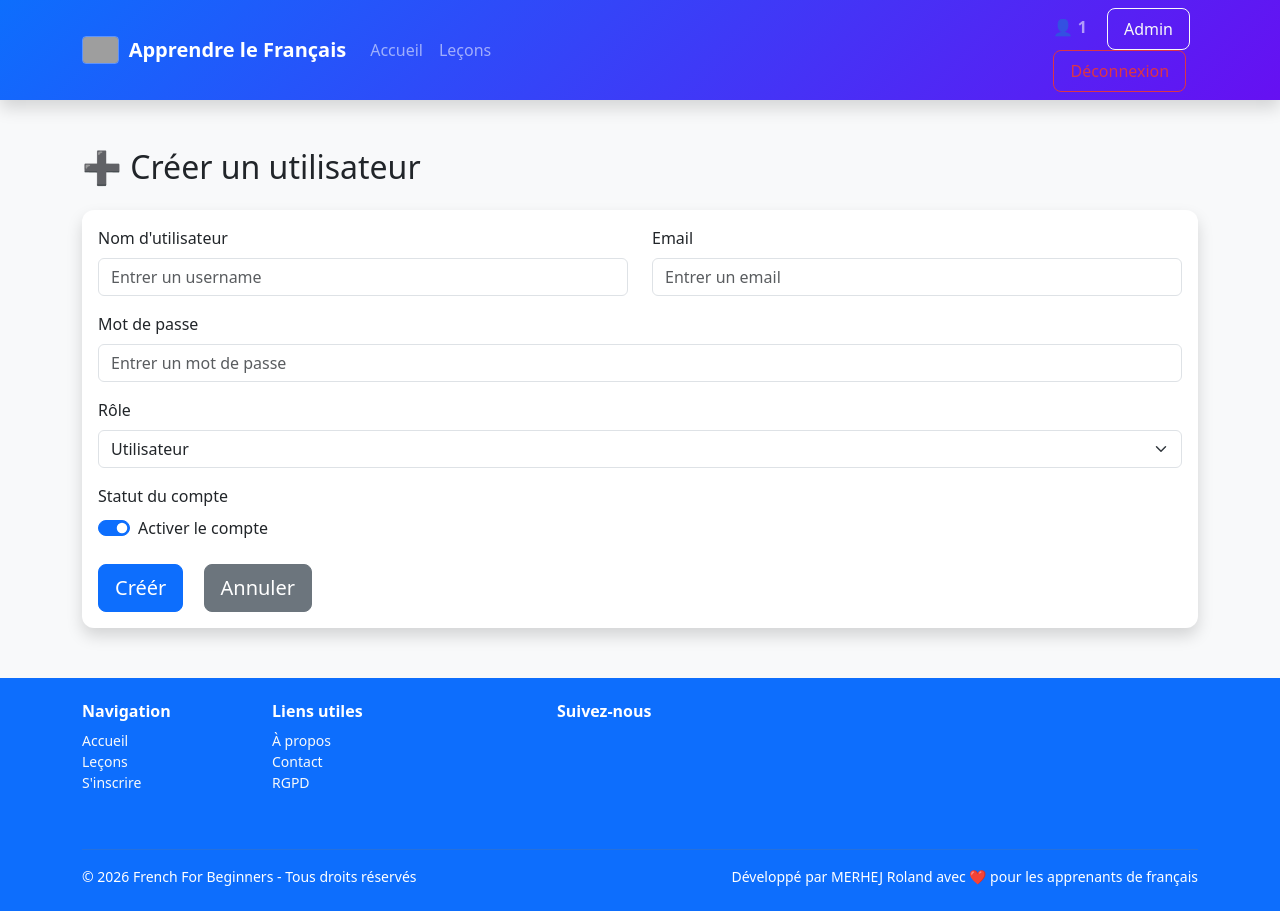
After one commit to Rmerhej/french-for-beginners, a Spring Boot app: page /admin/user/new in a window 1280 px wide. The commit adds this page. Run offline with Spring Boot 4, Linux system fonts and the light colour scheme; a user stored in the database is signed in; some of the project's set-up classes (security, data sources, template engines, error pages and the like) are left out, and stand-ins take their place; some libraries are stand-ins or nearby versions; grey boxes are pictures that could not be loaded.

Commit message:
ajout du fichier new-user-form pour ajouter des users (admin) et modification de AdminController(ajout method saveDsBase et fichier users-list modif

```diff
--- a/src/main/java/com/apprendrefr/controller/AdminController.java
+++ b/src/main/java/com/apprendrefr/controller/AdminController.java
@@ -98,6 +98,18 @@ private VocabularyService vocabularyService;
         userService.deleteById(id);
         return "redirect:/admin/users";
     }
+    @GetMapping("/user/new")
+    public String createForm(Model model) {
+        model.addAttribute("user", new User());
+        return "admin/new-user-form";
+    }
+    /// /////////////////////////////
+    @PostMapping("/users/save")
+    public String saveDsBase(@ModelAttribute User user) {
+        userService.save(user);
+        return "redirect:/admin/users";
+    }
+
     // Gestion avancée utilisateurs
     @GetMapping("/users/edit/{id}")
     public String editUserForm(@PathVariable Long id, Model model) {
--- a/src/main/resources/templates/admin/dashboard.html
+++ b/src/main/resources/templates/admin/dashboard.html
@@ -109,6 +109,9 @@
             <a th:href="@{/admin/quiz/create}" class="btn btn-danger px-4 py-2">
                 <i class="bi bi-plus-circle"></i> Nouveau Quiz
             </a>
+            <a th:href="@{/admin/user/new}" class="btn btn-danger px-4 py-2">
+                <i class="bi bi-plus-circle"></i> Nouveau user
+            </a>
             <a href="/admin/images/optimize" class="btn btn-warning">Lancer l'optimisation des images</a>
         </div>
     </div>
--- /dev/null
+++ b/src/main/resources/templates/admin/new-user-form.html
@@ -0,0 +1,96 @@
+<!DOCTYPE html>
+<html lang="fr" xmlns:th="http://www.thymeleaf.org">
+<head>
+    <meta charset="UTF-8">
+    <meta name="viewport" content="width=device-width, initial-scale=1.0">
+    <title>Créer Utilisateur</title>
+
+    <link href="https://cdn.jsdelivr.net/npm/bootstrap@5.3.3/dist/css/bootstrap.min.css" rel="stylesheet">
+    <link href="https://cdnjs.cloudflare.com/ajax/libs/font-awesome/6.5.0/css/all.min.css" rel="stylesheet">
+    <link th:href="@{/css/style.css}" rel="stylesheet">
+</head>
+
+<body>
+
+<div th:replace="~{fragments/navbar :: navbar}"></div>
+
+<div class="container mt-5">
+
+    <h2>➕ Créer un utilisateur</h2>
+
+    <div class="card shadow mt-4">
+        <div class="card-body">
+
+            <form th:action="@{/admin/users/save}" th:object="${user}" method="post">
+
+                <!-- username -->
+                <div class="row">
+                    <div class="col-md-6 mb-3">
+                        <label class="form-label">Nom d'utilisateur</label>
+                        <input type="text" class="form-control"
+                               th:field="*{username}"
+                               placeholder="Entrer un username" required />
+                    </div>
+
+                    <!-- email -->
+                    <div class="col-md-6 mb-3">
+                        <label class="form-label">Email</label>
+                        <input type="email" class="form-control"
+                               th:field="*{email}"
+                               placeholder="Entrer un email" required />
+                    </div>
+                </div>
+
+                <!-- password -->
+                <div class="mb-3">
+                    <label class="form-label">Mot de passe</label>
+                    <input type="password" class="form-control"
+                           th:field="*{password}"
+                           placeholder="Entrer un mot de passe" required />
+                </div>
+
+                <!-- role -->
+                <div class="mb-3">
+                    <label class="form-label">Rôle</label>
+                    <select class="form-select" th:field="*{role}">
+                        <option value="USER">Utilisateur</option>
+                        <option value="ADMIN">Administrateur</option>
+                    </select>
+                </div>
+
+                <!-- enabled -->
+                <div class="mb-3">
+                    <label class="form-label">Statut du compte</label>
+
+                    <div class="form-check form-switch">
+                        <input class="form-check-input"
+                               type="checkbox"
+                               th:field="*{enabled}"
+                               id="enabledSwitch">
+
+                        <label class="form-check-label" for="enabledSwitch">
+                            Activer le compte
+                        </label>
+                    </div>
+                </div>
+
+                <!-- buttons -->
+                <div class="mt-4">
+                    <div class="mt-4">
+                        <button type="submit" class="btn btn-primary btn-lg me-3">Créér</button>
+                        <a th:href="@{/users}" class="btn btn-secondary btn-lg">Annuler</a>
+                    </div>
+                </div>
+
+            </form>
+
+        </div>
+    </div>
+
+</div>
+
+<div th:replace="~{fragments/footer :: footer}"></div>
+
+<script src="https://cdn.jsdelivr.net/npm/bootstrap@5.3.3/dist/js/bootstrap.bundle.min.js"></script>
+</body>
+</html>
--- a/src/main/resources/templates/admin/users-list.html
+++ b/src/main/resources/templates/admin/users-list.html
@@ -21,7 +21,11 @@
 <div class="container mt-4">
     <div class="d-flex justify-content-between align-items-center mb-4">
         <h2>👥 Gestion des Utilisateurs</h2>
-        <a th:href="@{/admin/users/edit/0}" class="btn btn-success">+ Nouvel Utilisateur</a>
+        <a th:href="@{user/new}" class="btn btn-success">
+            Nouveau utilisateur
+        </a>
+
+       <!-- <a th:href="@{/admin/users/edit/0}" class="btn btn-success">+ Nouvel Utilisateur</a>-->
     </div>
 
     <form th:action="@{/admin/users}" method="get" class="mb-4">
```
